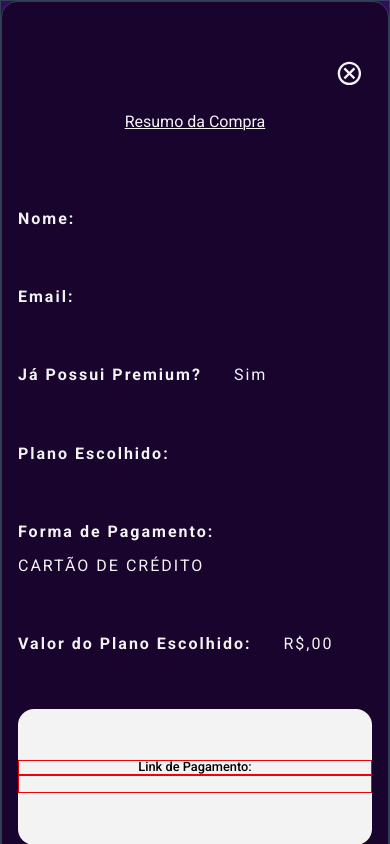
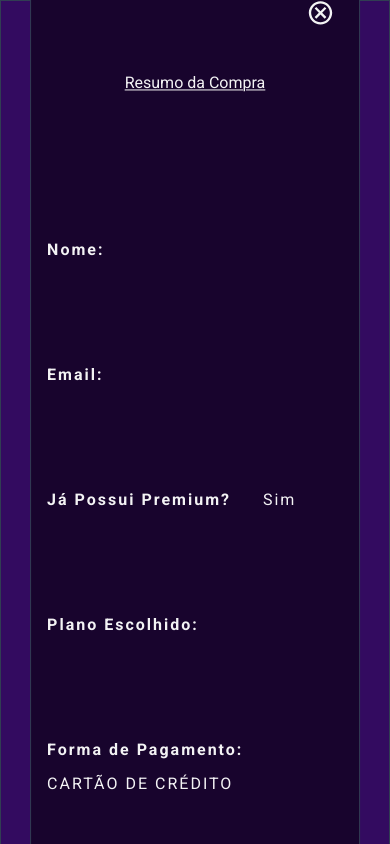
Before and after one commit to rafael-oliveira-hellz/playsfa-sales-panel, a Next.js app: page /components/PurchaseCard in a window 390 px wide. Shown: the top 844 px of the page. Built offline with nearby package versions, Linux system fonts and the light colour scheme.

Commit message:
fix: responsivity

```diff
--- a/pages/components/PurchaseCard.tsx
+++ b/pages/components/PurchaseCard.tsx
@@ -36,9 +36,9 @@ const Section = styled.section`
       z-index: -2;
       transition: all 250ms ease-in-out;
     }
-    @media screen and (min-width: 300px) {
+    @media screen and (min-width: 300px) and (max-width: 750px) {
       & {
-        height: 100%;
+        height: 255%;
       }
     }
     @media screen and (min-width: 751px) and (max-width: 850px) {
--- a/pages/components/styles/PurchaseCardWrapper.style.ts
+++ b/pages/components/styles/PurchaseCardWrapper.style.ts
@@ -138,11 +138,15 @@ const PurchaseCardWrapper = styled.div`
       & {
         align-self: center;
         width: 100%;
-        height: 100%;
+        height: 100vh;
+        left: 50%;
+        top: 50%;
+        transform: translate(-50%, -50%);
       }
 
       & h2 {
         font-size: 1rem;
+        transform: translateY(-3.5rem);
       }
 
       & .purchase-card .purchase-card__body__info,
@@ -164,14 +168,19 @@ const PurchaseCardWrapper = styled.div`
         font-size: 0.8rem;
         line-height: 1;
         text-align: center;
-        border: 1px solid red;
       }
     }
     @media screen and (min-width: 360px) {
       & {
-        width: 100%;
-        height: 100%;
-
+        width: 85%;
+        height: 70%;
+        left: 50%;
+        top: 50%;
+        transform: translate(-50%, -50%);
+      }
+      & h2 {
+        transform: translateY(-3.5rem);
+      }
         & .payment-card {
           min-height: 15%;
 
```
